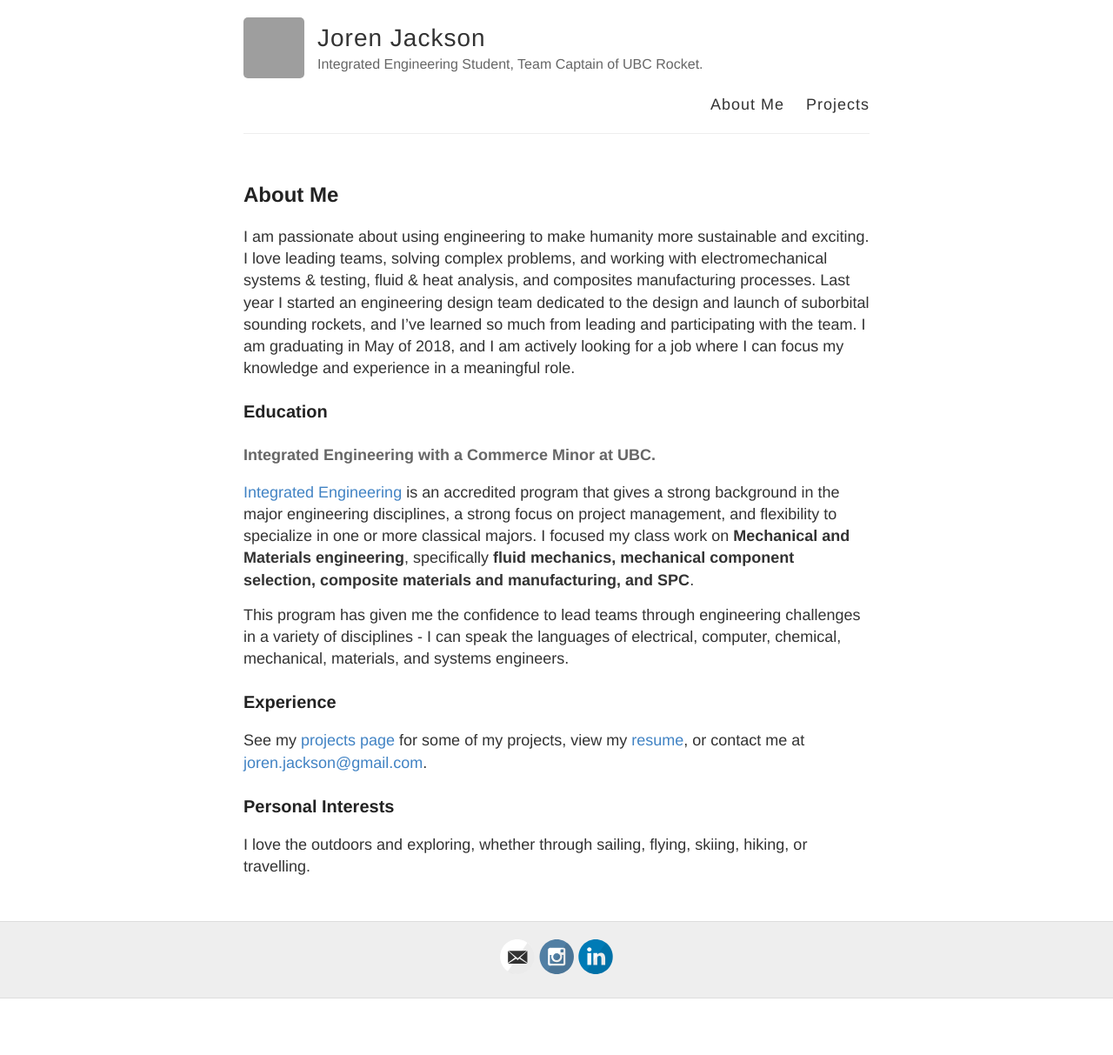
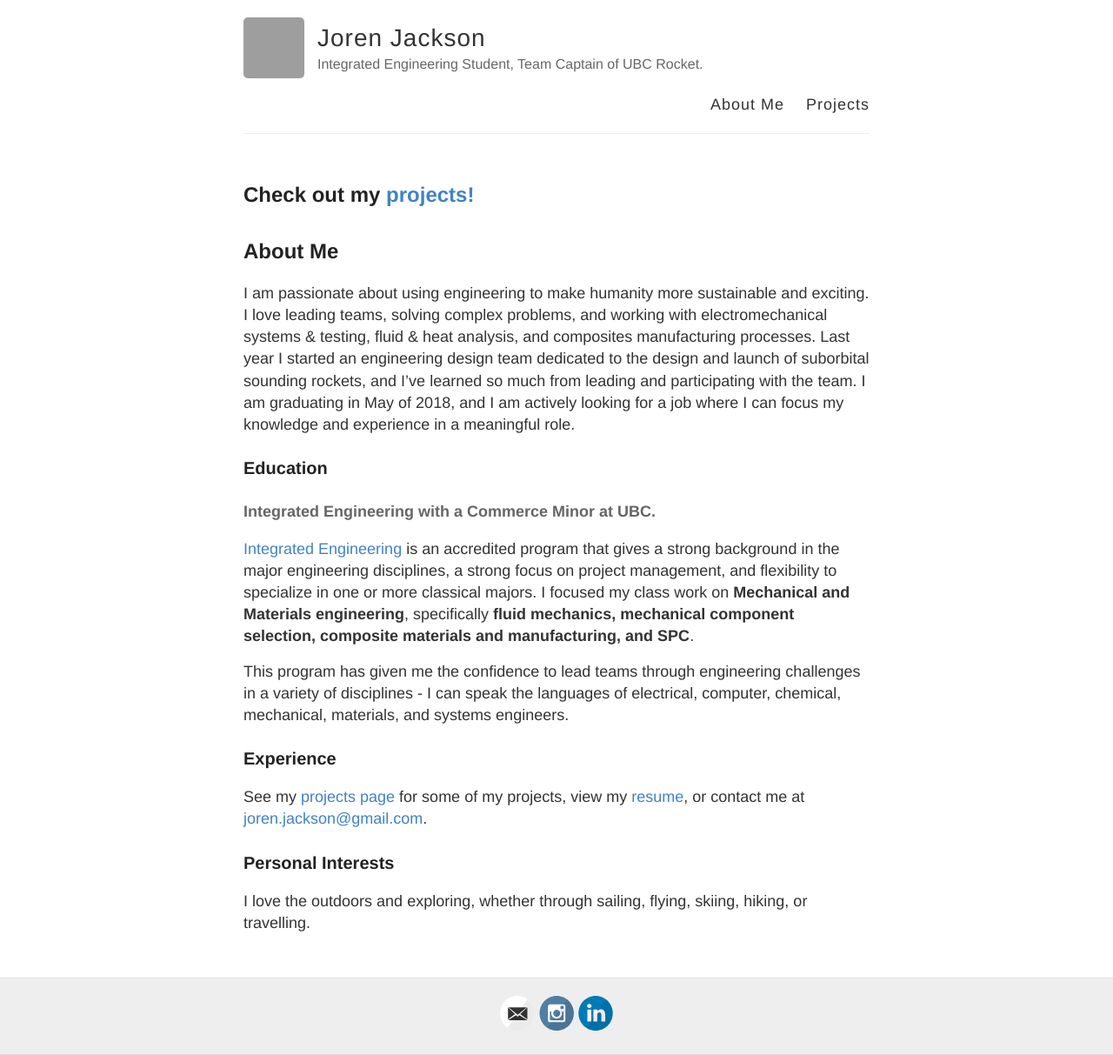
Before and after one commit to jorenj/jorenj.github.io, a Jekyll site: the page built from index.md, in a window 1280 px wide. Shown: the whole page at 87% size. Built offline with Jekyll 4.4.1, drawn with Linux system fonts in a browser that asks for light colours; our own code applies the rules of GitHub Pages for plain Markdown files; before the commit the page ends 1148 px from its top, so only the background shows below that; grey boxes are pictures that could not be loaded.

Commit message:
header change

```diff
--- a/index.md
+++ b/index.md
@@ -2,6 +2,8 @@
 layout: index-page
 permalink: /
 ---
+## Check out my [projects!](/projects)
+
 ## About Me
 
 I am passionate about using engineering to make humanity more sustainable and exciting. I love leading teams, solving complex problems, and working with electromechanical systems & testing, fluid & heat analysis, and composites manufacturing processes.  Last year I started an engineering design team dedicated to the design and launch of suborbital sounding rockets, and I've learned so much from leading and participating with the team. I am graduating in May of 2018, and I am actively looking for a job where I can focus my knowledge and experience in a meaningful role.
```
